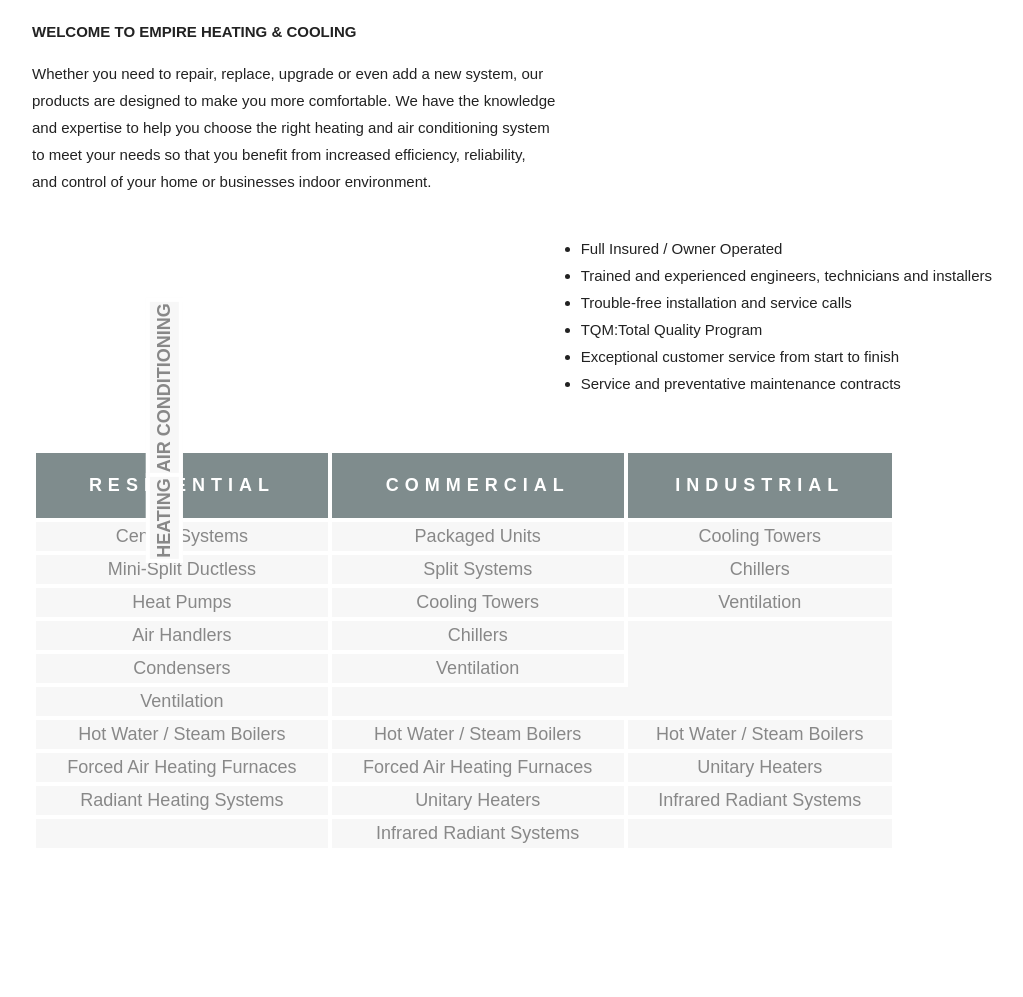
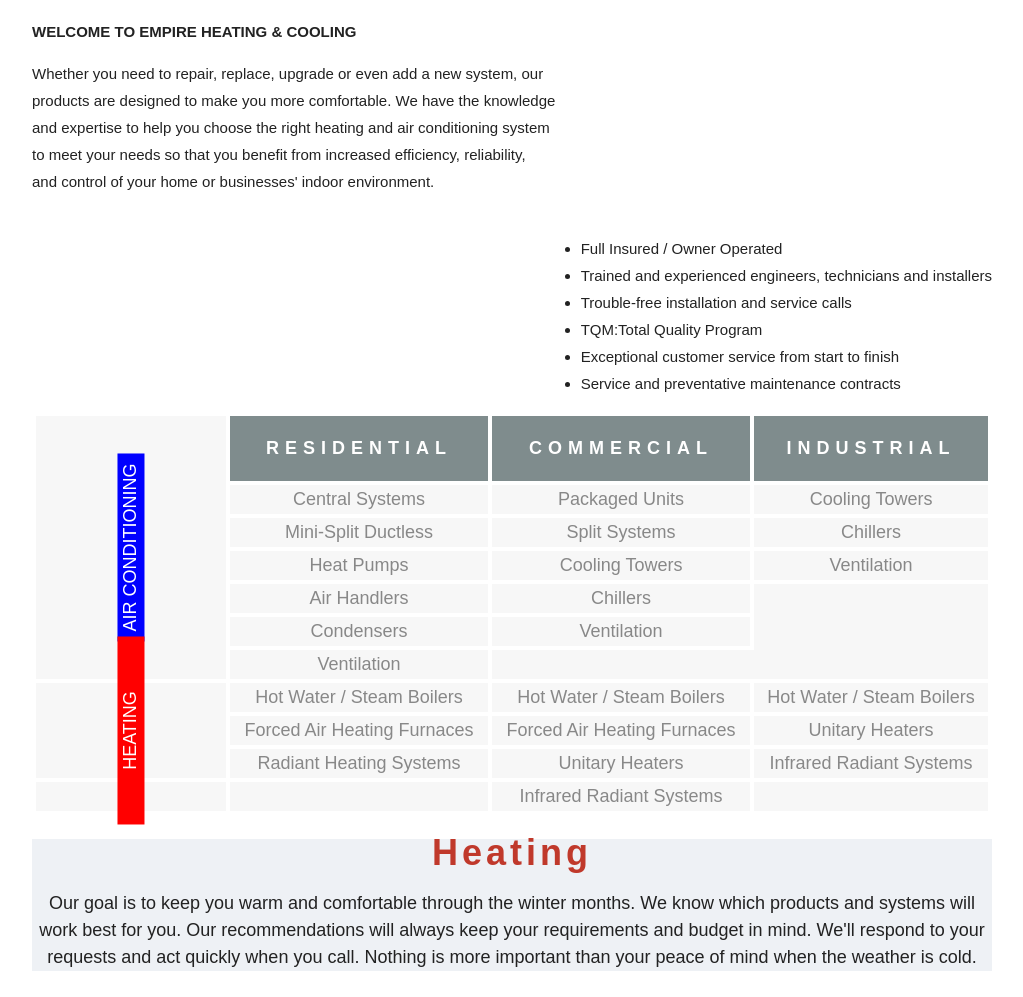
Before and after one commit to NJITGN44/IS117Project1, a plain HTML site: page src/index.html in a window 1280 px wide. Shown: the part 671-1668 px from the top of the page, without its empty margins (128-1151 px from the left). Before the commit the page ends 1531 px from the top, so only its background shows below. Drawn offline with Linux system fonts and the light colour scheme.

Commit message:
Added Table, Can't get sidebar to fit properly

```diff
--- a/css/main.css
+++ b/css/main.css
@@ -186,16 +186,44 @@ color: white;
 
 #comparelist p {
 letter-spacing:6px;
+font-weight:bold;
 }
 
-#sidebar {
-background-color:#2980b9;
+#tablelist {
+border-collapse:collapse;
+
+}
+
+#sidebarb {
+background-color:blue;
+-ms-transform: rotate(-90deg); /* IE 9 */
+-webkit-transform: rotate(-90deg); /* Chrome, Safari, Opera */
+transform: rotate(-90deg);
+margin:0px;
+}
+
+#sidebarr {
+background-color:red;
+-ms-transform: rotate(-90deg); /* IE 9 */
+-webkit-transform: rotate(-90deg); /* Chrome, Safari, Opera */
+transform: rotate(-90deg);
+margin:0px;
+}
+
+.sidebarspace {
+/*background-color:#2980b9;*/
 color:white;
-float:left;
--ms-transform: rotate(2700deg); /* IE 9 */
--webkit-transform: rotate(270deg); /* Chrome, Safari, Opera */
-transform: rotate(270deg);
 }
+
+#heatingexp {
+	background-color:#eef1f5;
+	text-align:center;
+	}
+
+#heatingexp h1 {
+	color:#c0392b;
+	letter-spacing:4px;
+	}
 
 
 
--- a/src/index.html
+++ b/src/index.html
@@ -67,7 +67,7 @@
 			<div id="welcomemessage">
 				<div id ="welcome-info">
 					<p><strong>WELCOME TO EMPIRE HEATING & COOLING</strong></p>
-					<p>Whether you need to repair, replace, upgrade or even add a new system, our <br>products are designed to make you more comfortable. We have the knowledge<br> and expertise to help you choose the right heating and air conditioning system<br> to meet your needs so that you benefit from increased efficiency, reliability, <br>and control of your home or businesses indoor environment.</p>
+					<p>Whether you need to repair, replace, upgrade or even add a new system, our <br>products are designed to make you more comfortable. We have the knowledge<br> and expertise to help you choose the right heating and air conditioning system<br> to meet your needs so that you benefit from increased efficiency, reliability, <br>and control of your home or businesses' indoor environment.</p>
 				</div>
 				<div id="welcomeexperience">
 					<ul>
@@ -83,18 +83,13 @@
 			</div>
 
 			<div id = "comparelist" >
-				<div id="sidebar">
-				<table style="width:100%">
-					<th> HEATING </th>
-					<th> AIR CONDITIONING </th>
-				</table>
-				</div>
 				<div id ="tablelist">
-					<table style="width:90%">
+					<table style="width:100%">
 						<tr>
-							<th class="tablehead"><p>RESIDENTIAL</p></th>
-							<th class="tablehead"><p>COMMERCIAL<p></th>
-							<th class="tablehead"><p>INDUSTRIAL</p></th>
+							<td rowspan="7" class="sidebarspace"><div id="sidebarb">AIR CONDITIONING</div></td>
+							<td class="tablehead"><p>RESIDENTIAL</p></td>
+							<td class="tablehead"><p>COMMERCIAL<p></td>
+							<td class="tablehead"><p>INDUSTRIAL</p></td>
 						</tr>
 						<tr>
 							<td> Central Systems </td>
@@ -123,6 +118,7 @@
 							<td> Ventilation </td>
 						</tr>
 						<tr>
+							<td rowspan="3" class="sidebarspace"><div id="sidebarr">HEATING</div></td>
 							<td> Hot Water / Steam Boilers </td>
 							<td> Hot Water / Steam Boilers </td>
 							<td> Hot Water / Steam Boilers </td>
@@ -139,15 +135,21 @@
 						</tr>
 						<tr>
 							<td></td>
+							<td></td>
 							<td> Infrared Radiant Systems </td>
 							<td></td>
 						</tr>
 					</table>
+				</div>
 			</div>
 
-			<div style="clear: both;"></div>
-			</div>
+		<div id="heatingexp">
+			<h1> Heating </h1>
 
+			<p>Our goal is to keep you warm and comfortable through the winter months. We know which products and systems will work best for you. Our recommendations will always keep your requirements and budget in mind. We'll respond to your requests and act quickly when you call. Nothing is more important than your peace of mind when the weather is cold.</p>
+
+
+		</div>
 
 			<div id="footer">
 			</div>
```
